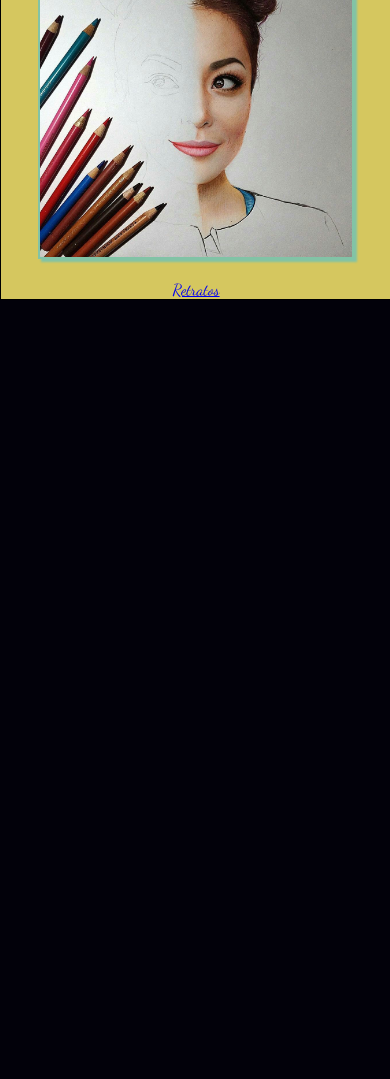
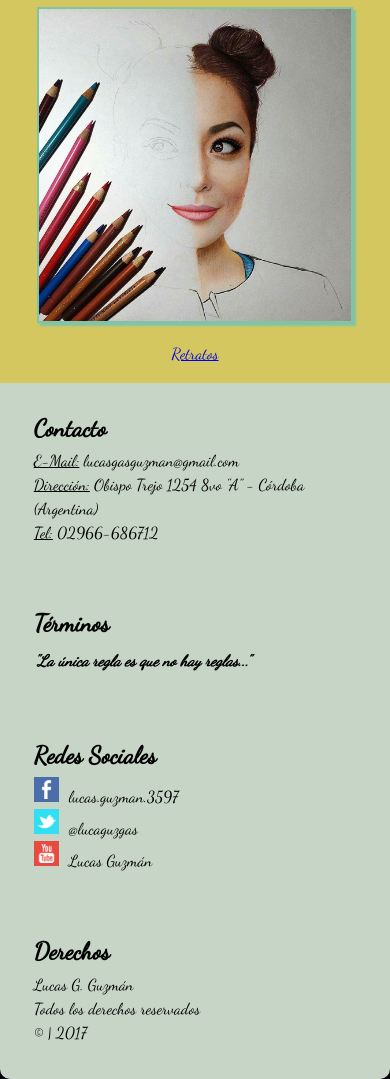
Before and after one commit to LucasGastonGuzman/ProyectoFinal, a plain HTML site: page index.html in a window 390 px wide. Shown: the part 797-1876 px from the top of the page. Before the commit the page ends 1097 px from the top, so only its background shows below. Drawn offline with Linux system fonts and the light colour scheme.

Commit message:
index listo

```diff
--- a/css/estilos.css
+++ b/css/estilos.css
@@ -9,8 +9,10 @@ body{
 }
 
 header{
-	height: 12vh;
 
+	display: flex;
+	flex-direction: row;
+	flex-wrap: nowrap;
 	background:#5b7989;
 	border-radius: 10px 10px 0 0;
 
@@ -22,7 +24,8 @@ header h1{
 	text-shadow: 2px 2px #02010a;
 	font-size: 2.5em;
 	vertical-align: center;
-
+	width: 75%;
+	height: 10vh;
 	margin-top: 2vh;
 	margin-left: 2vh;
 }
@@ -43,8 +46,13 @@ header h1{
 	color: white;
 	font-size: 1.5em;
 	vertical-align: bottom;
+	padding-top: 10px;
+	text-shadow: 0 0 0 black;
 
-	padding-top: 10px;
+}
+
+#menu a:hover{
+	text-shadow:0 0 2px black;
 }
 
 a[href='#']{
@@ -73,7 +81,7 @@ a[href='#']{
 	flex-wrap: nowrap;
 	width: 100%;
 	background:#d5c75f;
-	border:1px solid black;
+
 }
 
 #imgSecundarias figure{
@@ -108,6 +116,45 @@ a[href='#']{
 #img2:hover{
 	transform: translate(20px,-5px);
 }
+
+footer{
+	display: flex;
+	flex-direction: row;
+	flex-wrap: nowrap;
+	width: 100%;
+	background:#c6d5c5;
+	border-radius: 0 0 10px 10px;
+}
+
+footer section{
+	width: 25%;
+
+	padding: 4vh;
+	line-height: 1.5em;
+}
+
+footer section h2{
+	margin-bottom: 1vh;
+}
+
+footer ul li{
+	list-style: none;
+}
+
+#terminos p{
+	width: 80%;
+	height: 80%;
+	margin:auto;
+	text-align: center;
+	line-height: 2em;
+
+}
+
+#redes img{
+	width:25px;
+	margin-right: 10px;
+}
+
 @media (min-width: 900px) {
 	#contenedor{
 		width: 900px;
@@ -116,7 +163,8 @@ a[href='#']{
 
 	#imgSecundarias figure{
 		width:50%;
-		margin:0px auto;
+		margin:20px auto;
+
 
 	}
 
@@ -127,7 +175,9 @@ a[href='#']{
 
 	#imgSecundarias figure figcaption{
 		width: 33.3%;
-		margin:0px auto;
+		margin:0 auto;
+
+
 
 	}
 
@@ -137,16 +187,48 @@ a[href='#']{
 }
 
 @media (max-width: 899px) {
+
+	header{
+		flex-wrap: wrap;
+	}
+
+	header h1{
+
+		margin:2vh auto;
+	}
+
+	#menu{
+		margin: 1vh auto;
+	}
+
 	#imgSecundarias{
 		flex-wrap: wrap;
 	}
 
 	#imgSecundarias figure{
 		width: 100%;
-		margin: 0px auto;
+		margin: 20px auto;
 	}
 
 	#imgSecundarias figure img{
 		width:80%;
 	}
+
+	footer{
+		flex-wrap: wrap;
+	}
+
+	footer section{
+		width:100%;
+	}
+
+	footer section *{
+		text-align: left;
+	}
+
+	#terminos p{
+		text-align: left;
+		margin-left: 0px;
+
+	}
 }
--- a/index.html
+++ b/index.html
@@ -32,6 +32,36 @@
 				<figcaption><a href="retratos.html">Retratos</a></figcaption>
 			</figure>
 		</section>
+		<footer>
+			<section id="contacto">
+				<h2>Contacto</h2>
+				<ul>
+					<li><u>E-Mail:</u> lucasgasguzman@gmail.com</li>
+					<li><u>Dirección:</u> Obispo Trejo 1254 8vo "A" - Córdoba (Argentina)</li>
+					<li><u>Tel:</u> 02966-686712</li>
+				</ul>
+			</section>
+			<section id="terminos">
+				<h2>Términos</h2>
+				<p><em><b>"La única regla es que no hay reglas..."</b></em></p>
+			</section>
+			<section id="redes">
+				<h2>Redes Sociales</h2>
+				<ul>
+					<li><img src="img/facebook.png">lucas.guzman.3597</li>
+					<li><img src="img/twitter.png">@lucaguzgas</li>
+					<li><img src="img/youtube.png">Lucas Guzmán</li>
+				</ul>
+			</section>
+			<section id="derechos">
+				<h2>Derechos</h2>
+				<ul>
+					<li>Lucas G. Guzmán</li>
+					<li>Todos los derechos reservados</li>
+					<li>&copy; | 2017</li>
+				</ul>
+			</section>
+		</footer>
 	</div>
 </body>
 </html>
```
Also changed, not shown: img/facebook.png (added), img/twitter.png (added), img/youtube.png (added).
